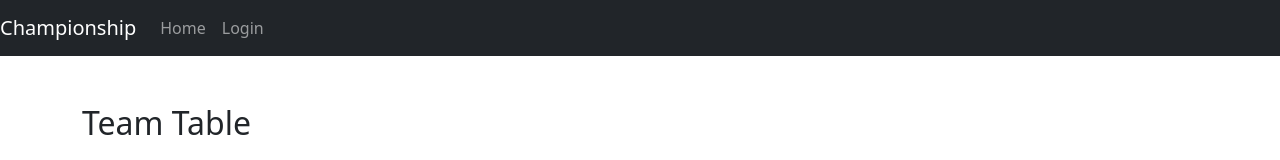
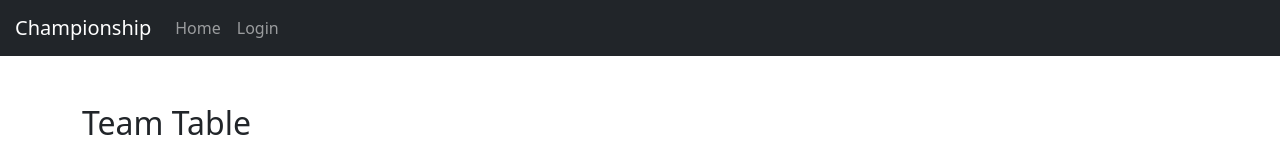
Before and after one commit to LuisPJ/Web-Clasificacion-partidos, a React (Create React App) app in the folder championships-frontend/: page / in a window 1280 px wide. Shown: the top 160 px of the page. Built offline with nearby package versions, Linux system fonts and the light colour scheme; no server answers.

Commit message:
add 15px to margin-left in navbar title

```diff
--- a/championships-frontend/src/components/CustomNavbar.js
+++ b/championships-frontend/src/components/CustomNavbar.js
@@ -14,7 +14,9 @@ const CustomNavbar = () => {
     return (
         <div>
         <BootstrapNavbar bg="dark" variant="dark">
-          <BootstrapNavbar.Brand>Championship</BootstrapNavbar.Brand>
+          <div style={{marginLeft : "15px"}}>
+              <BootstrapNavbar.Brand>Championship</BootstrapNavbar.Brand>
+          </div>
           <Nav className="ml-auto">
             <Nav.Link href="/">Home</Nav.Link>
             {
```
